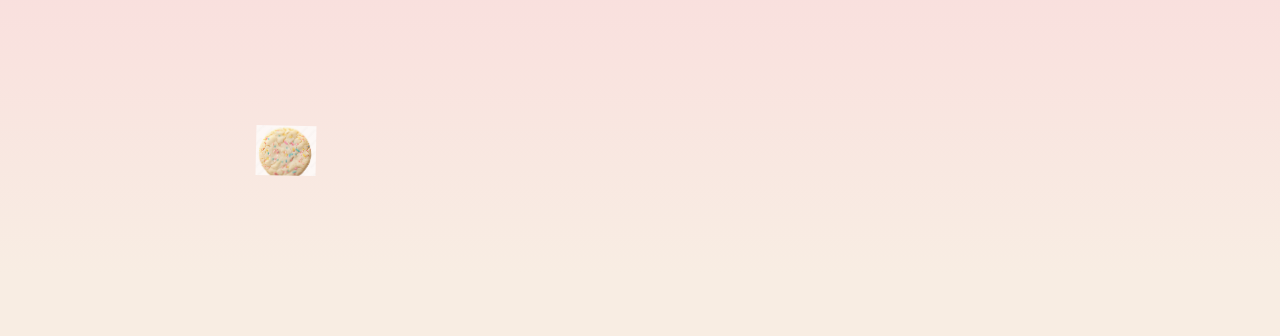
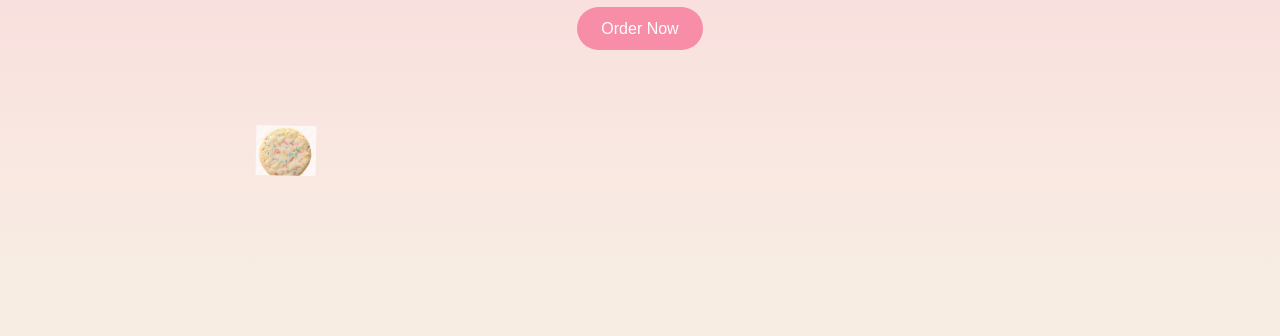
Before and after one commit to TiyasTreats/tiyastreats, a plain HTML site: page index.html in a window 1280 px wide. Shown: the part 457-793 px from the top of the page. Drawn offline with Linux system fonts and the light colour scheme.

Commit message:
Add files via upload

```diff
--- a/index.html
+++ b/index.html
@@ -194,12 +194,12 @@
     <img src="images/sprinklecookie.png" alt="Cookie" class="cookie cookie3">
     <h1>Welcome to Tiya’s Treats</h1>
     <p>Baking joy, one cookie at a time. Freshly baked, made with love, and ready to sweeten your day.</p>
-    <!---<button class="btn">Order Now</button>
+    <button class="btn">Order Now</button>
 
 <div id="pricelist-popup" style="display:none; position:fixed; inset:0; background:rgba(0,0,0,0.8); justify-content:center; align-items:center; z-index:2000;">
     <img src="images/finalpricelist.png" alt="Price List" style="max-width:90%; max-height:90%; border-radius:15px;">
     <button id="close-popup" style="position:absolute; top:20px; right:20px; background:#f78da7; border:none; color:white; font-size:1.2rem; padding:0.5rem 1rem; border-radius:10px; cursor:pointer;">Close</button>
-</div>-->
+</div>
 
 </section>
 <section id="menu" class="section">
```
